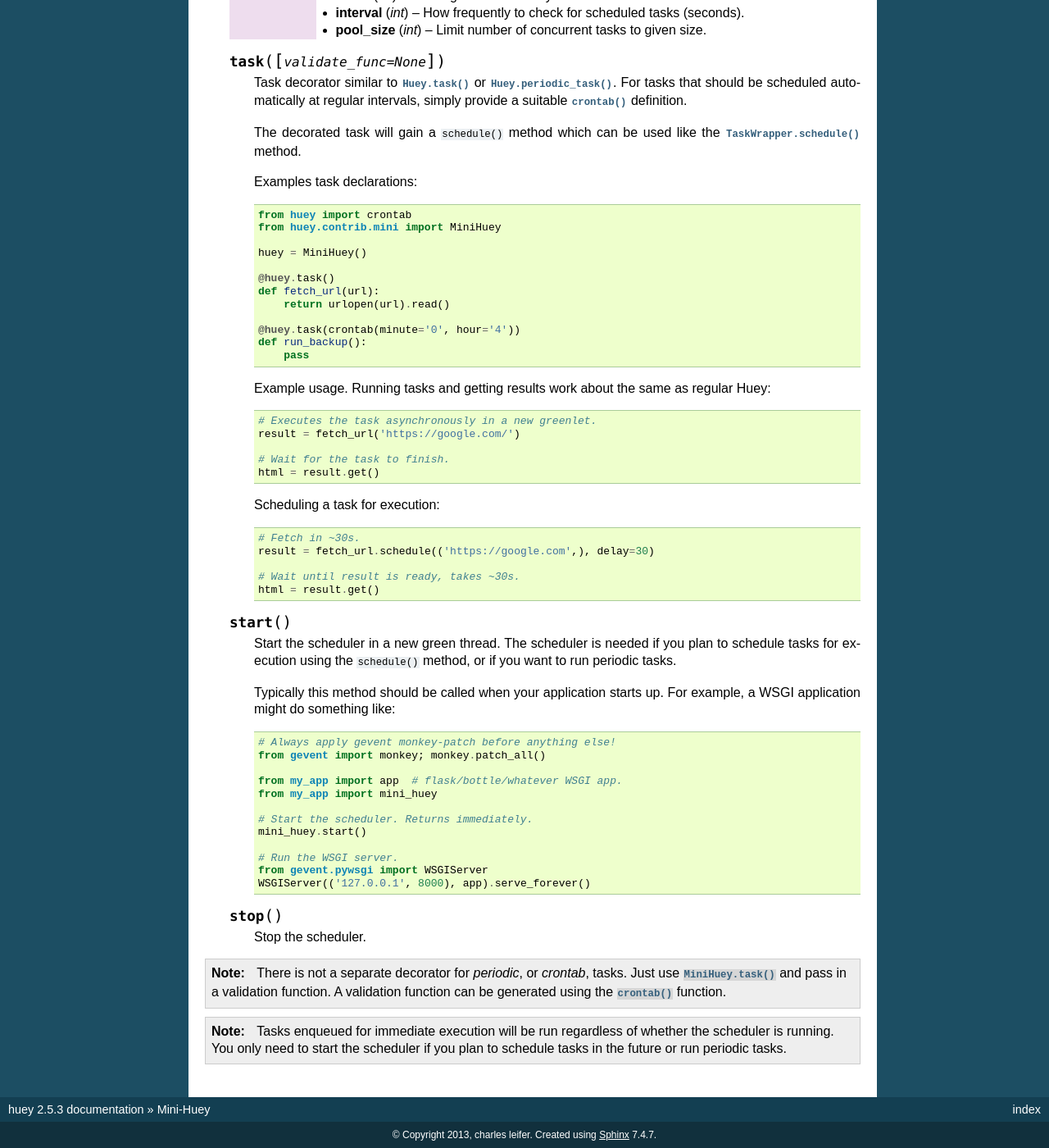
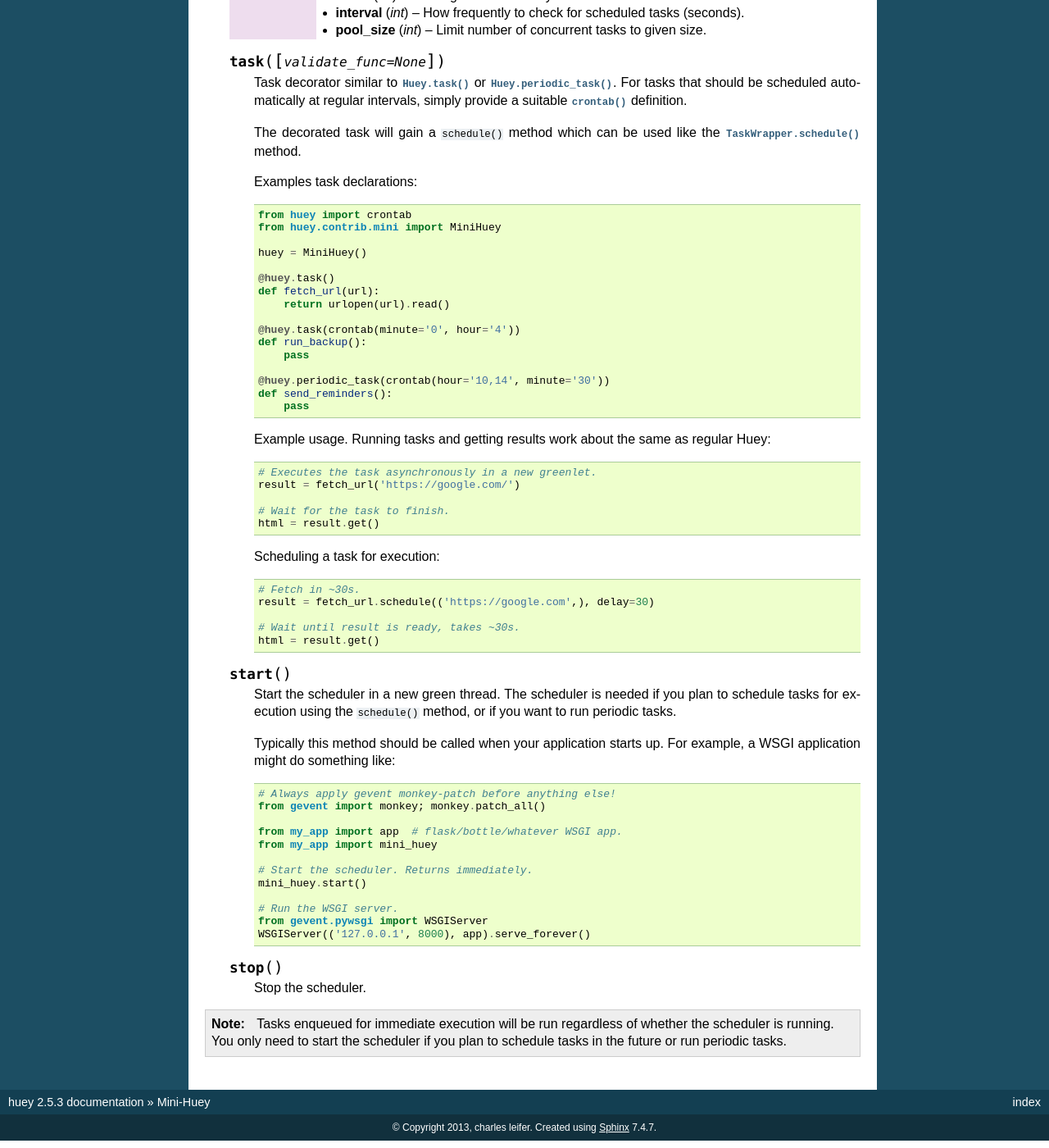
Before and after one commit to coleifer/huey, a Sphinx documentation site: the page built from docs/mini.rst, in a window 1280 px wide and 1400 px high, scrolled down 624 px. Shown: the whole window at 82% size. Built offline with Sphinx 7.4.7, drawn with Linux system fonts in a browser that asks for light colours.

Commit message:
Add `periodic_task` to mini.rst

```diff
--- a/docs/mini.rst
+++ b/docs/mini.rst
@@ -65,6 +65,11 @@ Usage and task declaration:
             def run_backup():
                 pass
 
+            @huey.periodic_task(crontab(hour='10,14', minute='30'))
+            def send_reminders():
+                pass
+
+
         Example usage. Running tasks and getting results work about the same as
         regular Huey:
 
@@ -115,11 +120,6 @@ Usage and task declaration:
         Stop the scheduler.
 
 .. note::
-    There is not a separate decorator for *periodic*, or *crontab*, tasks. Just
-    use :py:meth:`MiniHuey.task` and pass in a validation function. A
-    validation function can be generated using the :py:func:`crontab` function.
-
-.. note::
     Tasks enqueued for immediate execution will be run regardless of whether
     the scheduler is running. You only need to start the scheduler if you plan
     to schedule tasks in the future or run periodic tasks.
```
